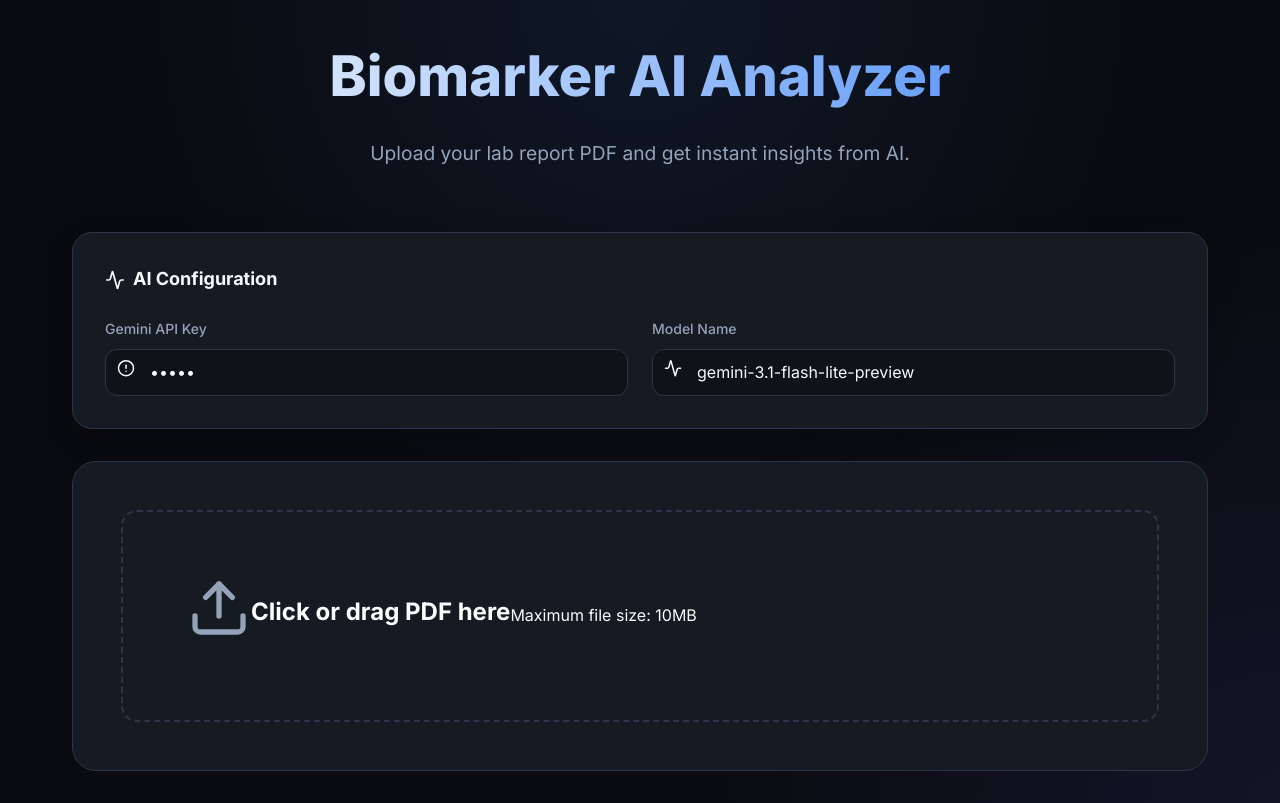
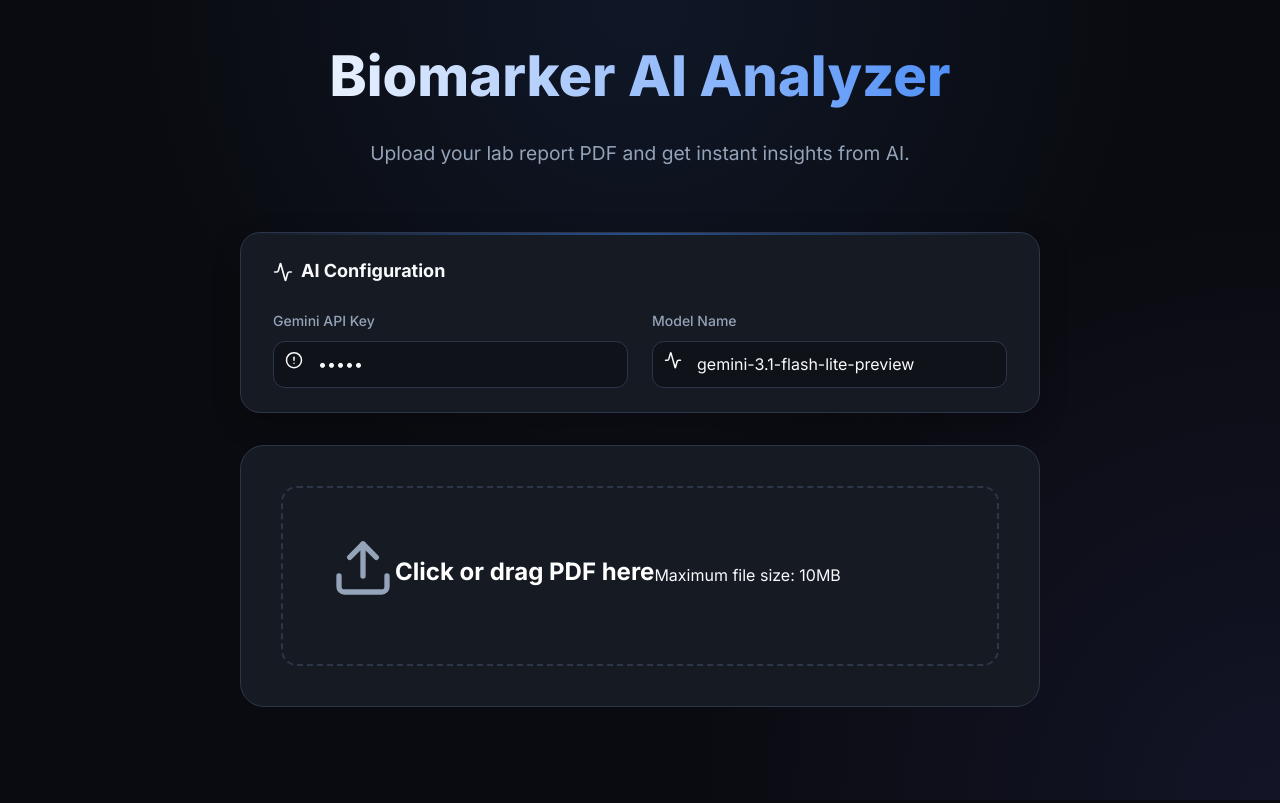
Before and after one commit to SegniDessalegn/challenge, a Next.js app: page / in a window 1280 px wide. Built offline with nearby package versions, Linux system fonts and the light colour scheme; no server answers.

Commit message:
style: refine form proportions and focus layout

```diff
--- a/src/app/globals.css
+++ b/src/app/globals.css
@@ -38,6 +38,9 @@
 .header {
   text-align: center;
   margin-bottom: 4rem;
+  max-width: 800px;
+  margin-left: auto;
+  margin-right: auto;
 }
 
 .header h1 {
@@ -58,7 +61,7 @@
   background: var(--card-bg);
   border: 1px solid var(--card-border);
   border-radius: 24px;
-  padding: 3rem;
+  padding: 2.5rem;
   text-align: center;
   transition: all 0.3s ease;
   position: relative;
@@ -73,7 +76,7 @@
 .drop-zone {
   border: 2px dashed var(--card-border);
   border-radius: 16px;
-  padding: 4rem;
+  padding: 3rem;
   cursor: pointer;
   transition: all 0.2s ease;
 }
@@ -208,13 +211,30 @@
   transform: none;
 }
 
+.setup-container {
+  max-width: 800px;
+  margin: 0 auto;
+}
+
 .settings-card {
   text-align: left;
   background: var(--card-bg);
-  padding: 2rem;
+  padding: 1.5rem 2rem;
   border-radius: 20px;
   border: 1px solid var(--card-border);
   box-shadow: 0 10px 30px rgba(0,0,0,0.2);
+  position: relative;
+}
+
+.settings-card::before {
+  content: '';
+  position: absolute;
+  top: 0;
+  left: 0;
+  right: 0;
+  height: 2px;
+  background: linear-gradient(to right, transparent, var(--primary), transparent);
+  opacity: 0.5;
 }
 
 .input-group {
--- a/src/app/page.tsx
+++ b/src/app/page.tsx
@@ -31,7 +31,7 @@
       <Header />
 
       {!data && !loading && (
-        <>
+        <div className="setup-container">
           <SettingsCard
             apiKey={apiKey}
             setApiKey={setApiKey}
@@ -49,7 +49,7 @@
             error={error}
             onProcess={processReport}
           />
-        </>
+        </div>
       )}
 
       <AnimatePresence>
```
